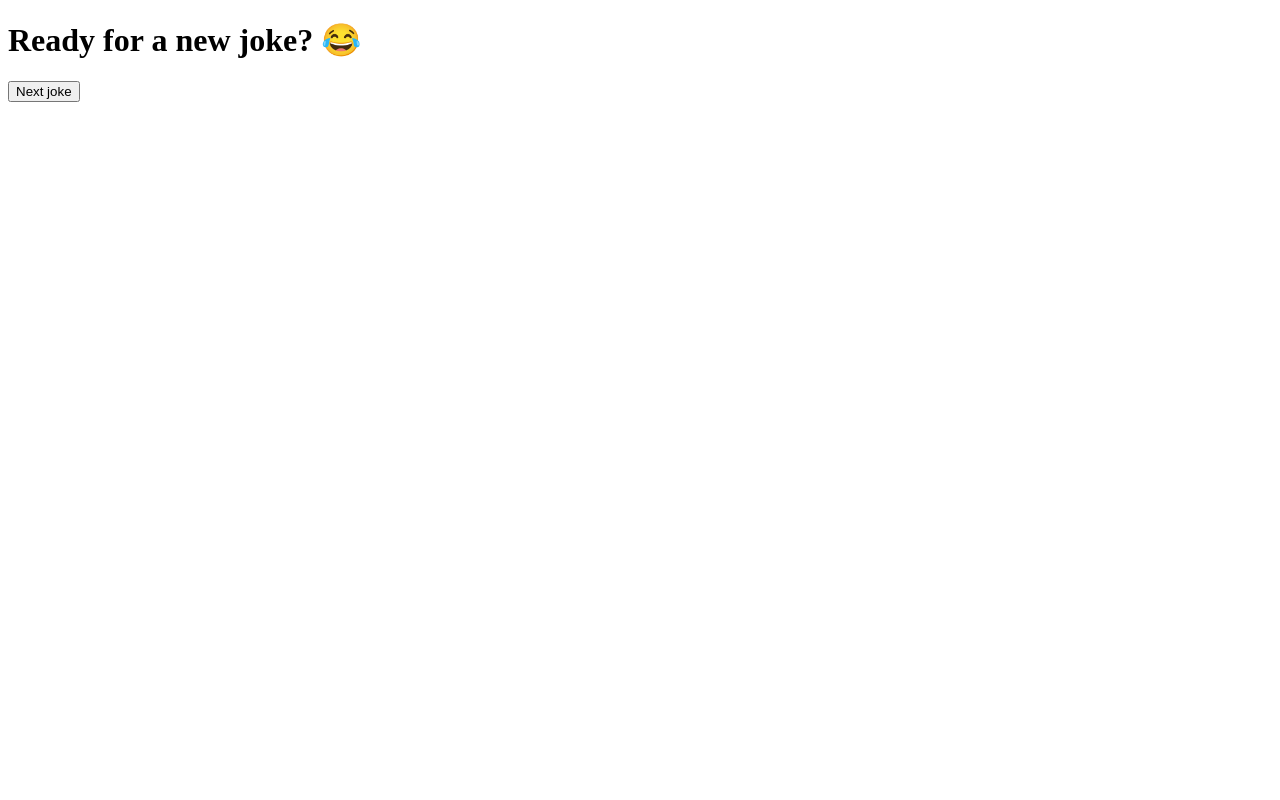
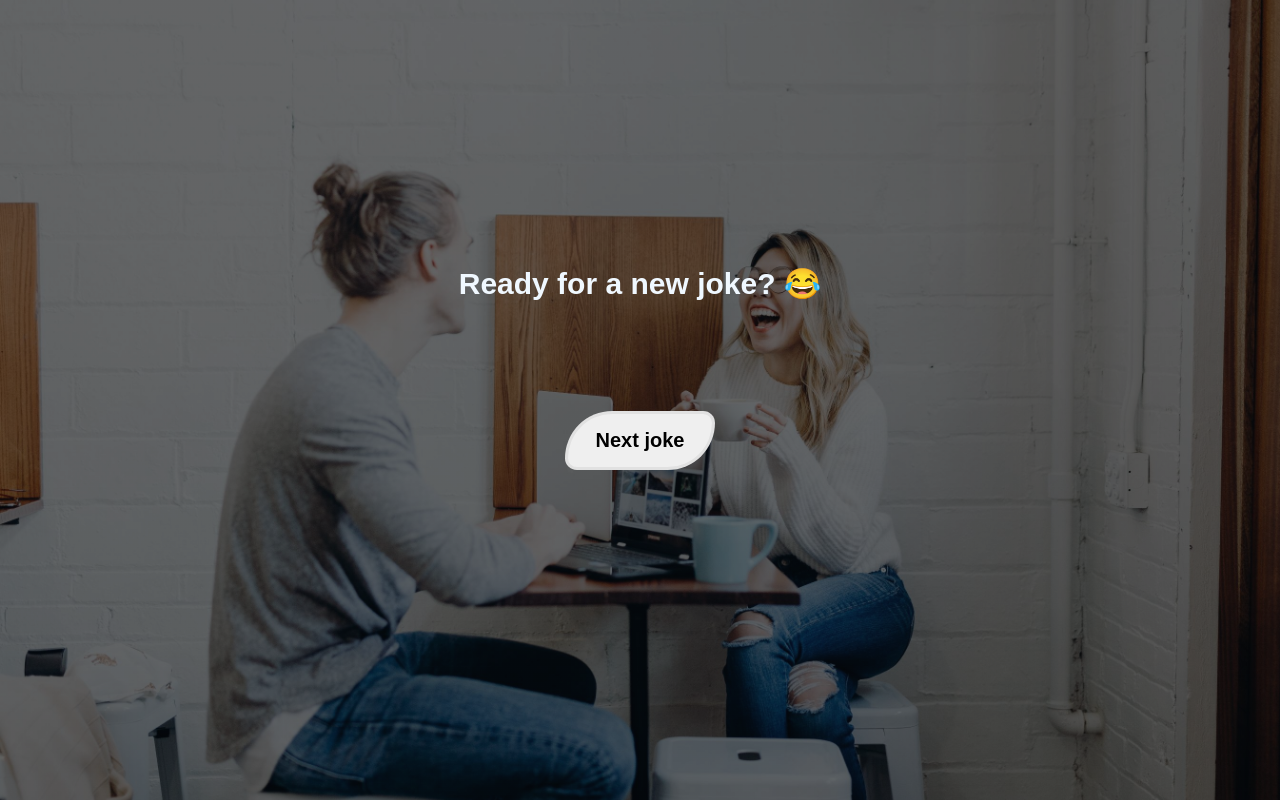
Before and after one commit to EvaGonz84/ITAcademy-Sprint-5, a plain HTML site: page index.html in a window 1280 px wide. Drawn offline with Linux system fonts and the light colour scheme.

Commit message:
exercise-2

```diff
--- a/index.html
+++ b/index.html
@@ -5,6 +5,7 @@
     <meta http-equiv="X-UA-Compatible" content="IE=edge" />
     <meta name="viewport" content="width=device-width, initial-scale=1.0" />
     <title>Jokes API</title>
+    <link rel="stylesheet" href="./style.css" />
   </head>
   <body>
     <main id="main" class="container">
--- /dev/null
+++ b/style.css
@@ -0,0 +1,44 @@
+* {
+  margin: 0px;
+  padding: 10px;
+  box-sizing: border-box;
+}
+body {
+  background: linear-gradient(rgba(5, 7, 12, 0.6), rgba(5, 7, 12, 0.6)),
+    url("./imagen.jpg") no-repeat center center fixed;
+  background-size: cover;
+}
+
+main {
+  min-width: 300px;
+  max-width: 800px;
+  min-height: 220px;
+  margin: 15% auto 0% auto;
+  padding: 50px;
+  border-radius: 80px 20px;
+  font-family: sans-serif;
+  font-size: 15px;
+  color: aliceblue;
+  text-align: center;
+}
+h1 {
+  margin-bottom: 40px;
+}
+
+.start-button {
+  border: 3px solid rgba(100, 100, 100, 0.1);
+  transition: all 1s cubic-bezier(0.19, 1, 0.22, 1);
+  padding: 15px;
+  width: 150px;
+  margin-top: 40px;
+  font-size: 20px;
+  font-family: sans-serif;
+  font-weight: bolder;
+  border-radius: 80px 20px;
+  cursor: pointer;
+}
+
+.start-button:hover {
+  background-color: #0096ff;
+  color: white;
+}
```
Also changed, not shown: imagen.jpg (added).
